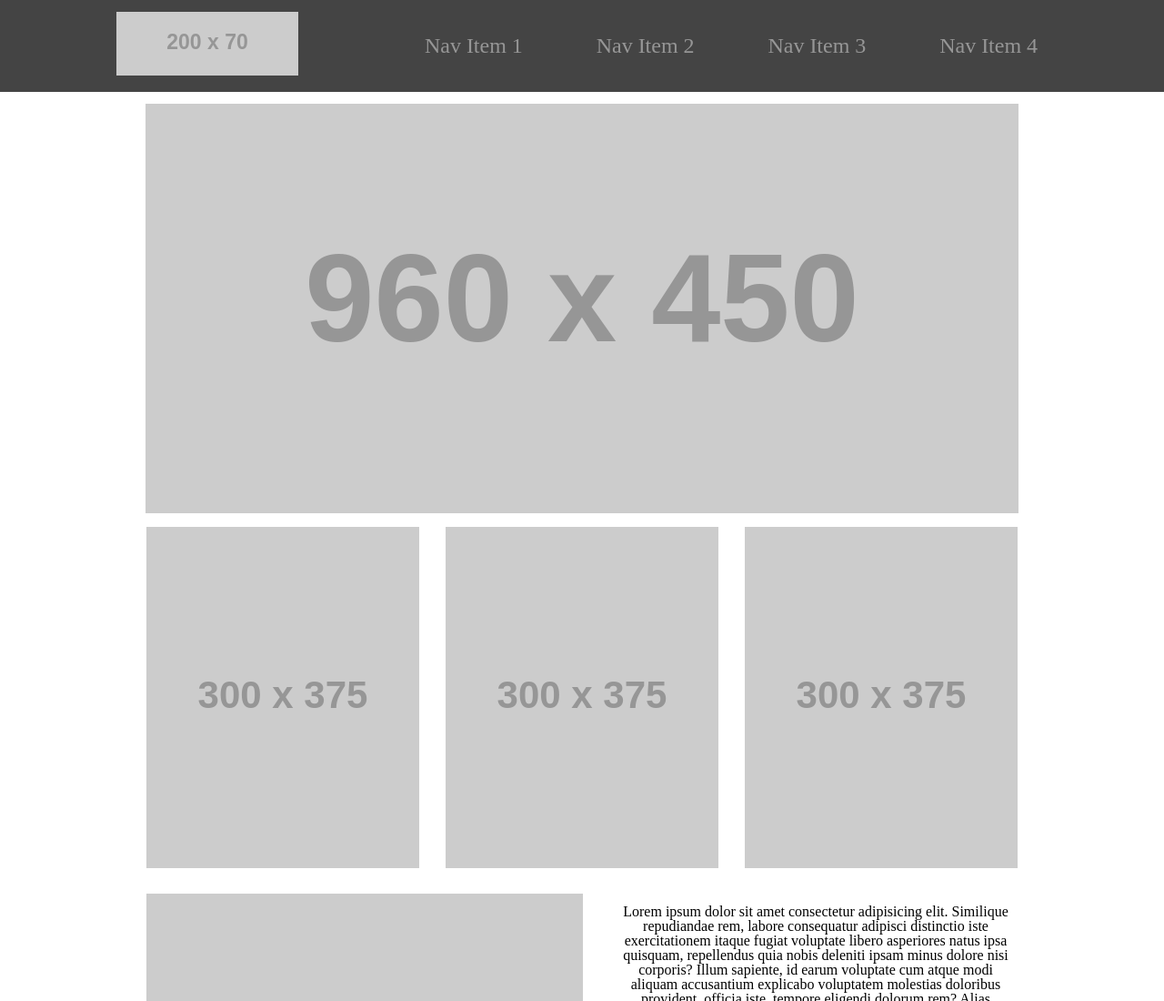
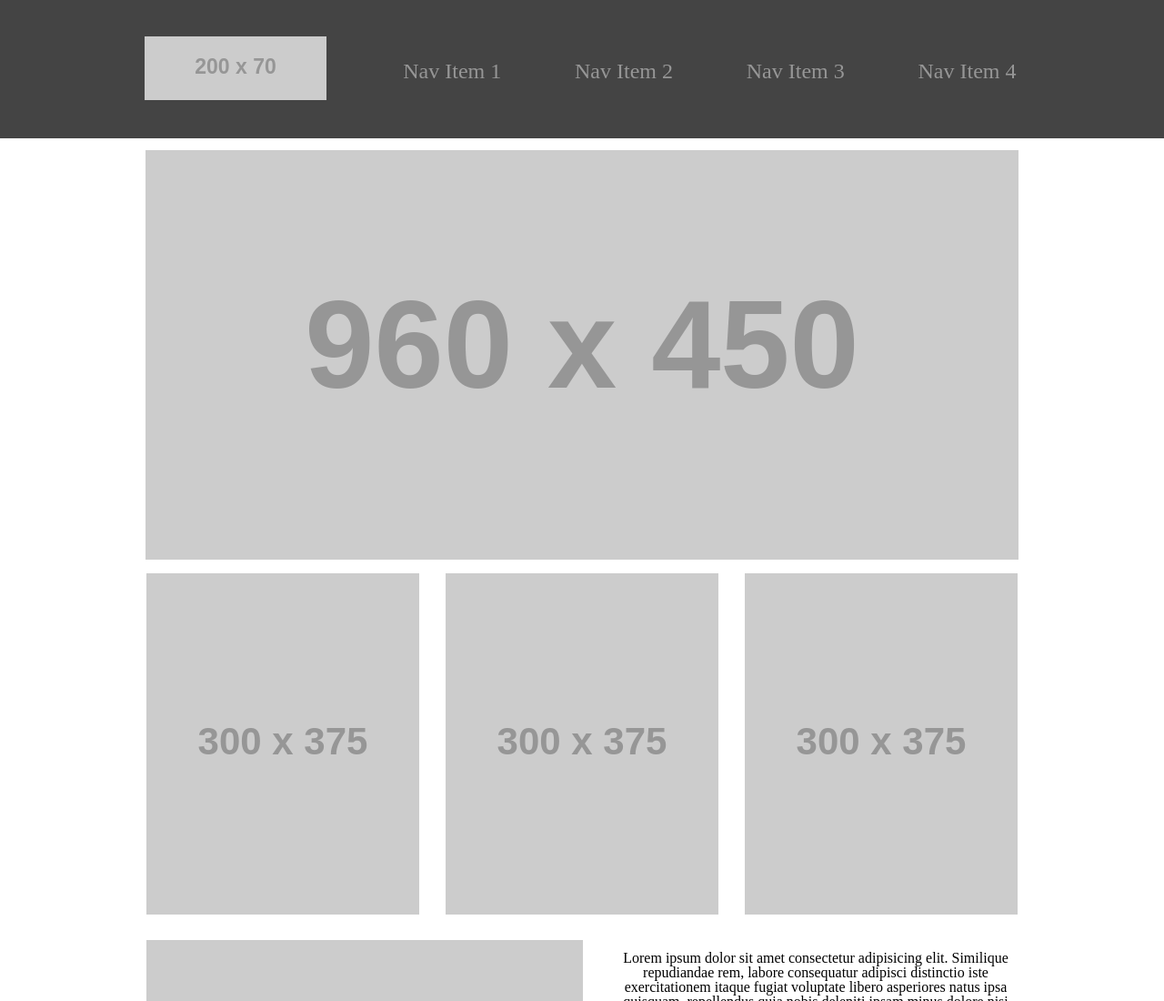
Before and after one commit to Abdallah-Obaid/wirefame-exercise, a plain HTML site: page index.html in a window 1280 px wide. Shown: the top 1100 px of the page at 91% size. Drawn offline with Linux system fonts and the light colour scheme; placeholder pictures from the web are drawn by us.

Commit message:
01/03/2020

```diff
--- a/css/style.css
+++ b/css/style.css
@@ -7,7 +7,7 @@ nav{
 nav img{
 
     float: left;
-    margin-left:  10%;
+    margin-left: -2%;
     margin-top:1% ;
 }
 nav ul li{
@@ -19,10 +19,13 @@ nav ul li{
 
 
  a{
+     float: left;
     color: #969696;
     font-size: 150%;
     padding-bottom: 5%;
     text-decoration: none;
+
+    margin-bottom: 15px;
  }
  main div{
     text-align: center;
--- a/index.html
+++ b/index.html
@@ -10,9 +10,8 @@
 <body>
     <header>
         <nav>
-            <img src="https://placehold.it/200x70/000000/ddd/"/>
             <ul>
-
+                <li><img src="https://placehold.it/200x70/000000/ddd/"/></li>
                 <li><a href="">Nav Item 1 </a></li>
                 <li><a href="">Nav Item 2 </a></li>
                 <li><a href="">Nav Item 3 </a></li>
```
